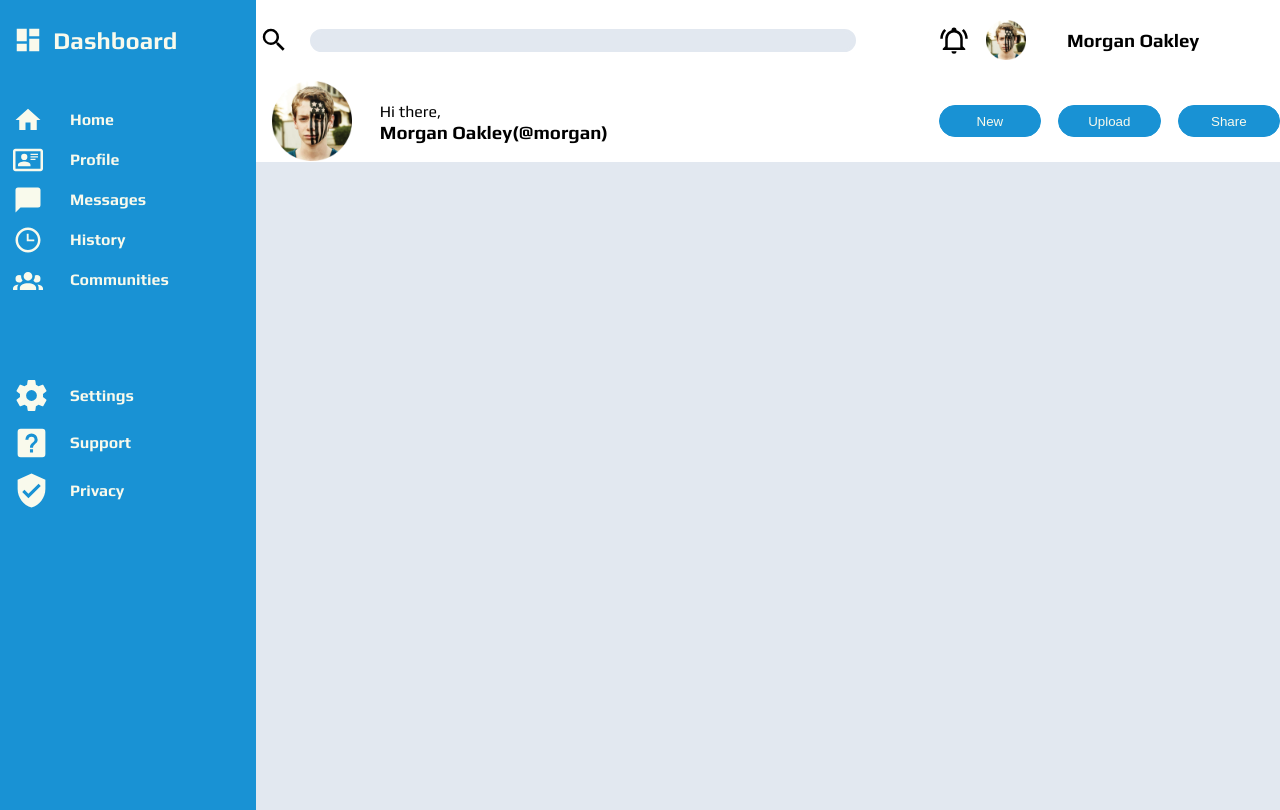
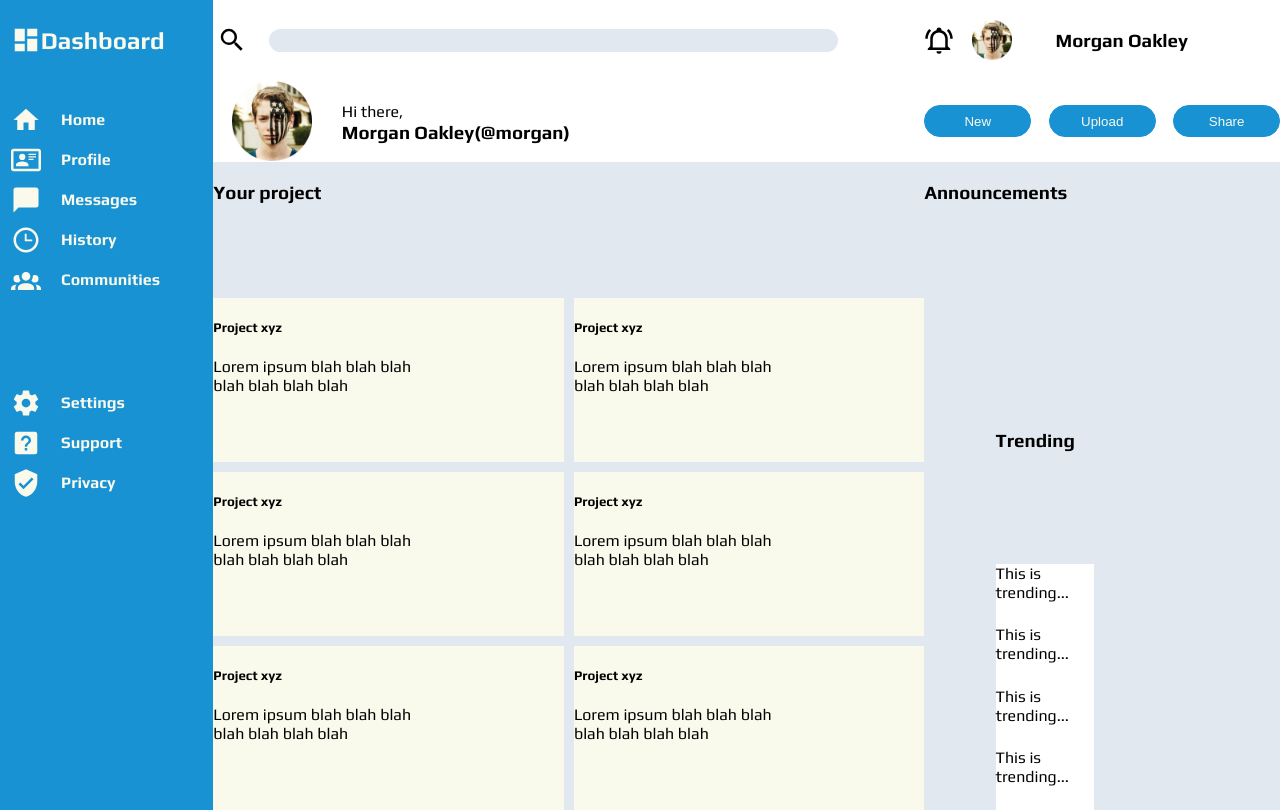
Before and after one commit to jim-ubuntu/Admin-page, a plain HTML site: page index.html in a window 1280 px wide. Shown: the top 810 px of the page. Drawn offline with Linux system fonts and the light colour scheme; a web font is replaced by a local one.

Commit message:
Fleshed out the projects announcements and trending section.

```diff
--- a/index.html
+++ b/index.html
@@ -21,9 +21,9 @@
                 <div class="dash-container" id="communities"><img class="icon-graphics"  src="Graphics/account-group.svg" alt="" srcset="">Communities</div>
             </div>
             <div class="dash-panel2">
-                <div class="dash-container" id="settings"><img src="Graphics/cog.svg" alt="" srcset="">Settings</div>
-                <div class="dash-container" id="support"><img  src="Graphics/help-box.svg" alt="" srcset="">Support</div>
-                <div class="dash-container" id="privacy"><img  src="Graphics/shield-check.svg" alt="">Privacy</div>
+                <div class="dash-container"  id="settings"><img class="icon-graphics" src="Graphics/cog.svg" alt="" srcset="">Settings</div>
+                <div class="dash-container"  id="support"><img class="icon-graphics" src="Graphics/help-box.svg" alt="" srcset="">Support</div>
+                <div class="dash-container"  id="privacy"><img class="icon-graphics" src="Graphics/shield-check.svg" alt="">Privacy</div>
             </div>
         </div>
         <div class="working-section">
@@ -57,15 +57,53 @@
 
             </div>
 
-            <div class="project-panel">
-
-            </div>
-            <div class="updates-sidebar">
-                <div class="announcements-section">
-
+            <div class="working-section-bottom">
+                <div class="project-panel">
+                    <h3 id="your-projects">Your project</h3>
+                    <div class="project-card">
+                        <h5>Project xyz</h5>
+                        Lorem ipsum blah    blah blah<br>
+                        blah blah blah blah
+                    </div>
+                    <div class="project-card">
+                        <h5>Project xyz</h5>
+                        Lorem ipsum blah blah blah<br>
+                        blah blah blah blah
+                    </div>
+                    <div class="project-card">
+                        <h5>Project xyz</h5>
+                        Lorem ipsum blah blah blah<br>
+                        blah blah blah blah
+                    </div>
+                    <div class="project-card">
+                        <h5>Project xyz</h5>
+                        Lorem ipsum blah blah blah<br>
+                        blah blah blah blah
+                    </div>
+                    <div class="project-card">
+                        <h5>Project xyz</h5>
+                        Lorem ipsum blah blah blah<br>
+                        blah blah blah blah
+                    </div>
+                    <div class="project-card">
+                        <h5>Project xyz</h5>
+                        Lorem ipsum blah blah blah<br>
+                        blah blah blah blah
+                    </div>
                 </div>
-                <div class="trending-section">
-
+                <div class="updates-sidebar">
+                    <div class="announcements-section">
+                        <h3>Announcements</h3>
+                    </div>
+                    <div class="trending-section">
+                        <h3>Trending</h3>
+                        <div class="trending-items-container">
+                            <div class="trending-card">This is trending...</div>
+                            <div class="trending-card">This is trending...</div>
+                            <div class="trending-card">This is trending...</div>
+                            <div class="trending-card">This is trending...</div>
+                        </div>
+                    </div>
                 </div>
             </div>
         </div>
--- a/style.css
+++ b/style.css
@@ -2,6 +2,8 @@
 
 body{
     margin:0;
+    width: 100vw;
+    height: 100vh;
 }
 
 :root {
@@ -11,7 +13,7 @@ body{
 .main-container {
     height: 100vh;
     display: grid;
-    grid-template-columns: 1fr 4fr;
+    grid-template-columns: 1fr 5fr;
 }
 
 .dashboard {
@@ -30,6 +32,7 @@ body{
     grid-template-columns: 1fr 5fr;
     align-items: center;
     justify-content: center;
+    margin-right: auto;
 }
 
 .dash-panel1, .dash-panel2  {
@@ -37,6 +40,7 @@ body{
     grid-template-rows: repeat(auto-fit, 1fr);
     gap: 5px;
 }
+
 .working-section {
     grid-column: 2/3;
     display: grid;
@@ -165,3 +169,54 @@ body{
         background-color: #053955;
     }
 }
+
+.working-section-bottom {
+    display: grid;
+    background-color: #e2e8f0;
+    grid-template-columns: 2fr 1fr;
+
+}
+
+.project-panel {
+    display: grid;
+    grid-template-columns: 1fr 1fr;
+    /* grid-template-rows: repeat(auto-fit, 1fr); */
+    gap: 10px;
+}
+
+#your-projects {
+    grid-column: 1/3;
+}
+
+.project-card {
+        background-color: #f9faec;
+        justify-content: start;
+        align-content: start;
+}
+
+.updates-sidebar {
+    grid-column: 2/3;
+    display: grid;
+
+}
+
+.trending-section {
+    margin-left: 20%;
+    justify-content: start;
+    display: grid;
+    grid-template-rows: repeat(autofit: 1fr;);
+}
+
+.trending-items-container {
+    display:grid;
+    background-color: #ffffff;
+    width: 80%;
+}
+
+.trending-card {
+
+}
+
+.trending-section h3 {
+    grid-rows: 1/2;
+}
```
